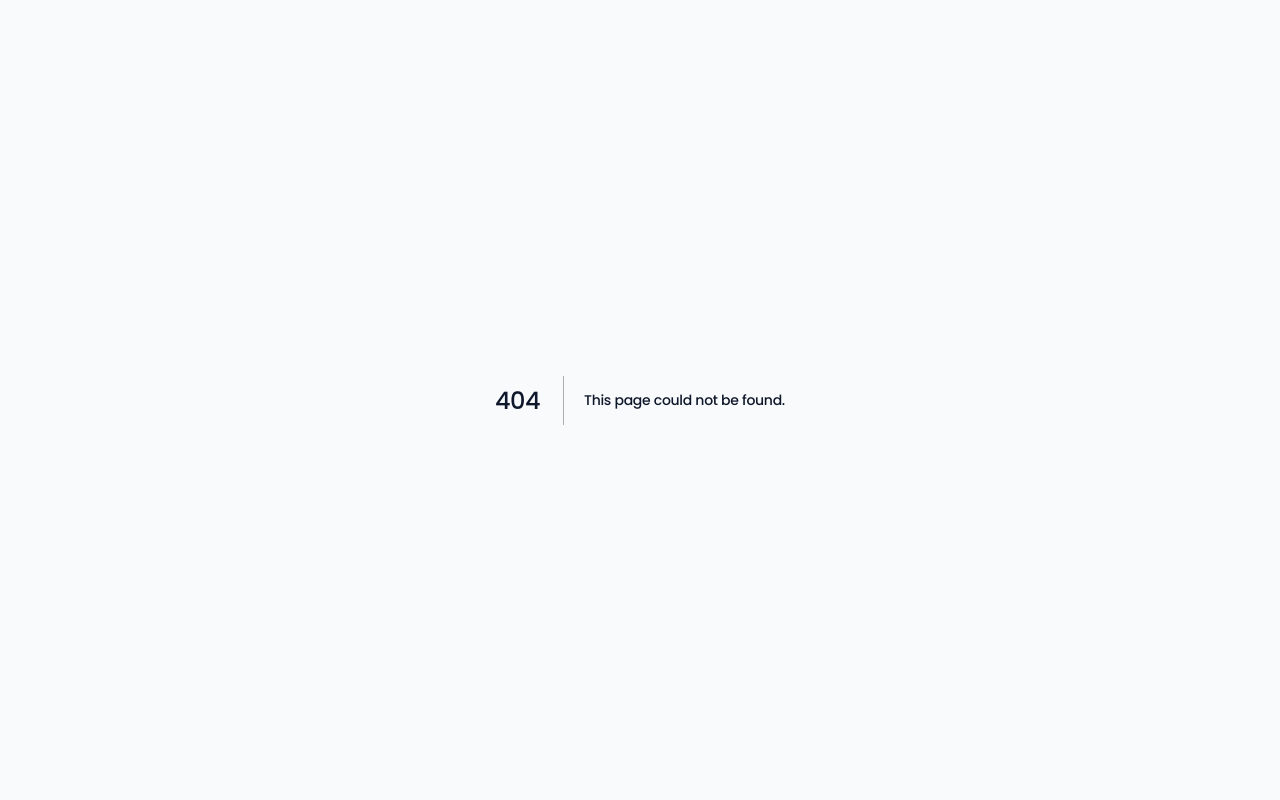
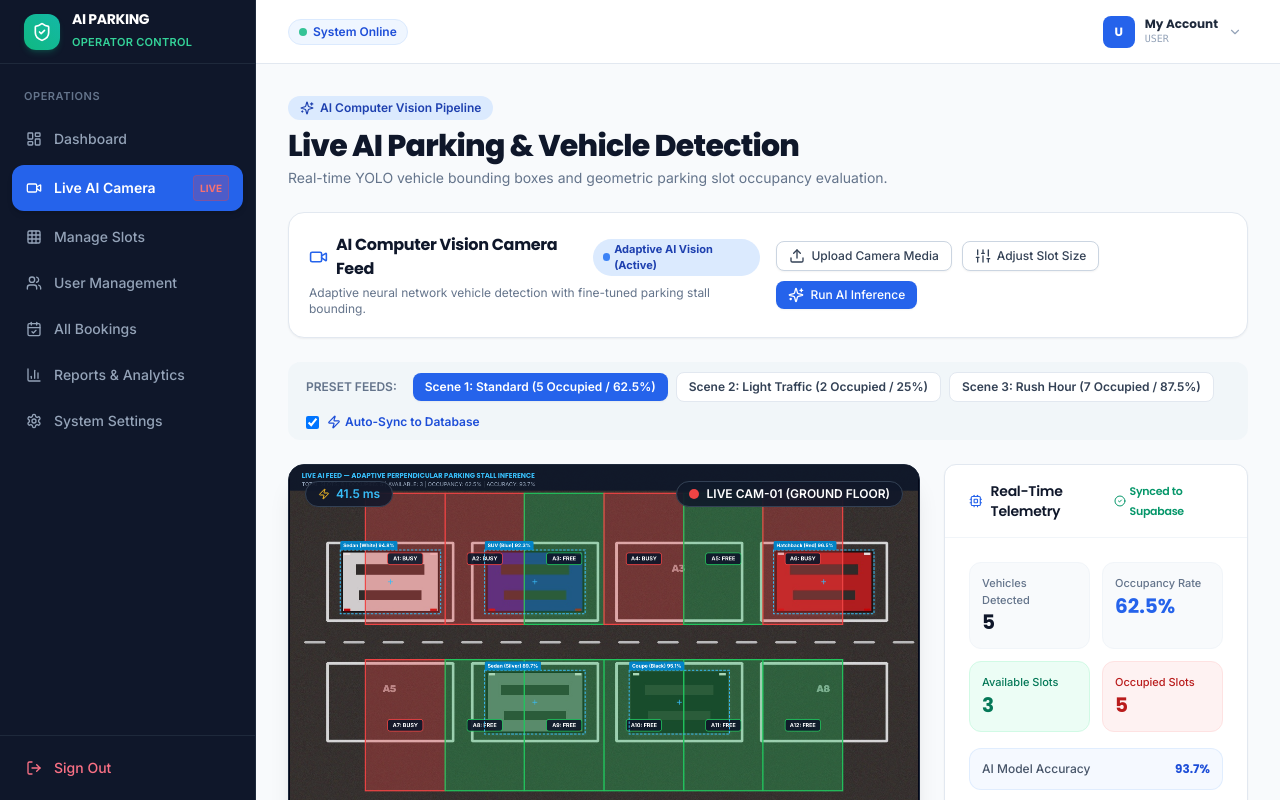
Before and after one commit to PrashilDevikar/ai_smart_parking, a Next.js app: page /operator/live-parking in a window 1280 px wide. Before the commit this address had no page. Shown: the top 800 px of the page. Built offline with nearby package versions, Linux system fonts and the light colour scheme; no server answers.

Commit message:
Create dedicated /operator/live-parking route and preserve OperatorShell and sidebar context

```diff
--- a/src/app/live-parking/page.tsx
+++ b/src/app/live-parking/page.tsx
@@ -1,8 +1,21 @@
 import React from 'react';
 import { UserShell } from '@/components/layout/UserShell';
+import { OperatorShell } from '@/components/layout/OperatorShell';
 import LiveParkingContent from '@/components/parking/LiveParkingContent';
+import { getCurrentUser } from '@/lib/session';
 
-export default function Page() {
+export default async function Page() {
+  const user = await getCurrentUser();
+  const isOperator = user?.role === 'OPERATOR';
+
+  if (isOperator) {
+    return (
+      <OperatorShell>
+        <LiveParkingContent />
+      </OperatorShell>
+    );
+  }
+
   return (
     <UserShell>
       <LiveParkingContent />
--- /dev/null
+++ b/src/app/operator/live-parking/page.tsx
@@ -0,0 +1,11 @@
+import React from 'react';
+import { OperatorShell } from '@/components/layout/OperatorShell';
+import LiveParkingContent from '@/components/parking/LiveParkingContent';
+
+export default function OperatorLiveParkingPage() {
+  return (
+    <OperatorShell>
+      <LiveParkingContent />
+    </OperatorShell>
+  );
+}
--- a/src/components/layout/OperatorSidebar.tsx
+++ b/src/components/layout/OperatorSidebar.tsx
@@ -17,7 +17,7 @@ import { cn } from '@/lib/utils';
 
 const OP_NAV = [
   { name: 'Dashboard', href: '/operator/dashboard', icon: LayoutDashboard },
-  { name: 'Live AI Camera', href: '/live-parking', icon: Video, badge: 'LIVE' },
+  { name: 'Live AI Camera', href: '/operator/live-parking', icon: Video, badge: 'LIVE' },
   { name: 'Manage Slots', href: '/operator/slots', icon: Grid3X3 },
   { name: 'User Management', href: '/operator/users', icon: Users },
   { name: 'All Bookings', href: '/operator/bookings', icon: CalendarCheck },
--- a/src/components/parking/OperatorDashboardContent.tsx
+++ b/src/components/parking/OperatorDashboardContent.tsx
@@ -76,7 +76,7 @@ export default function OperatorDashboardContent() {
           >
             Refresh Metrics
           </Button>
-          <Link href="/live-parking">
+          <Link href="/operator/live-parking">
             <Button size="sm" variant="secondary" leftIcon={<Video className="w-4 h-4" />}>
               Open Live AI
             </Button>
```
